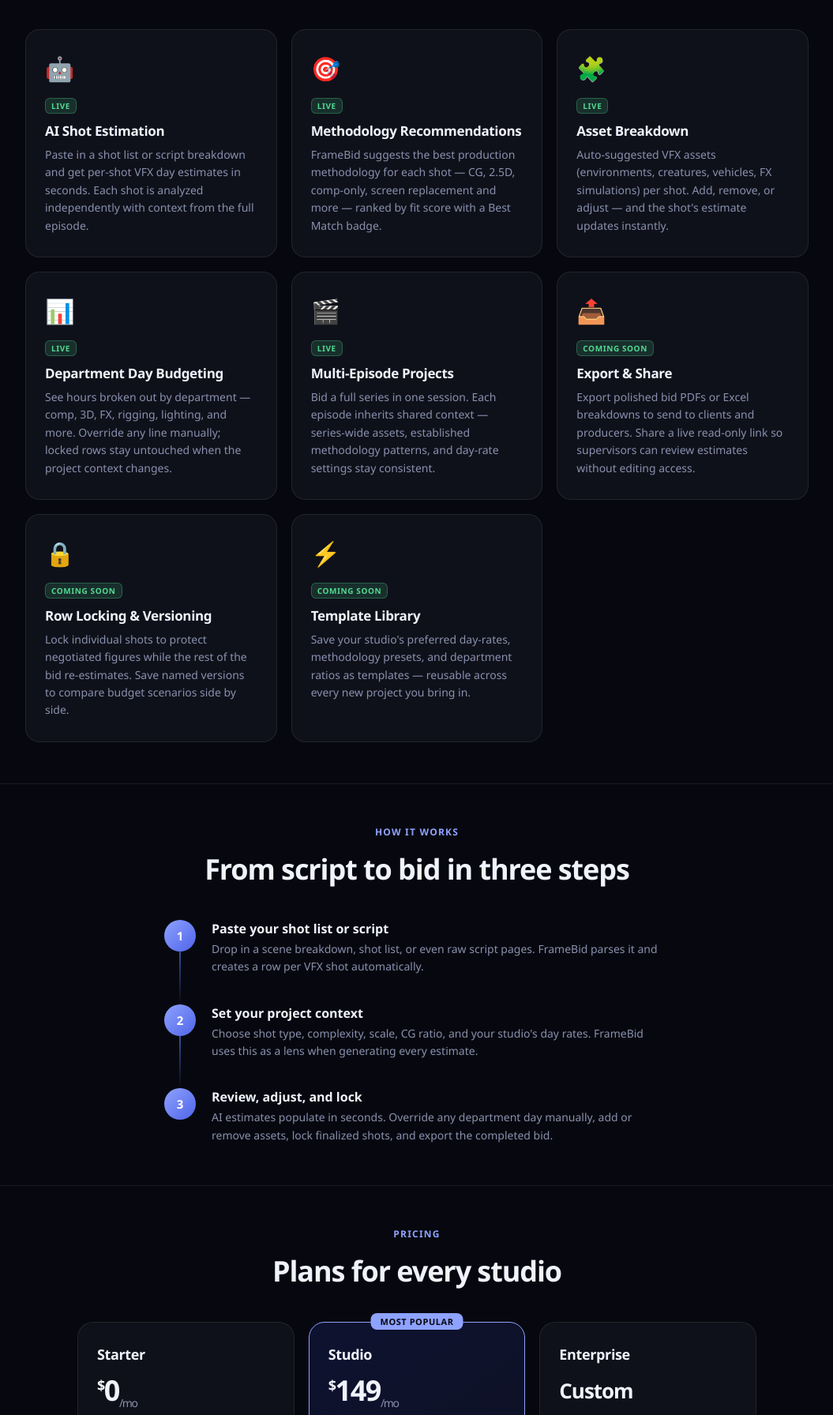
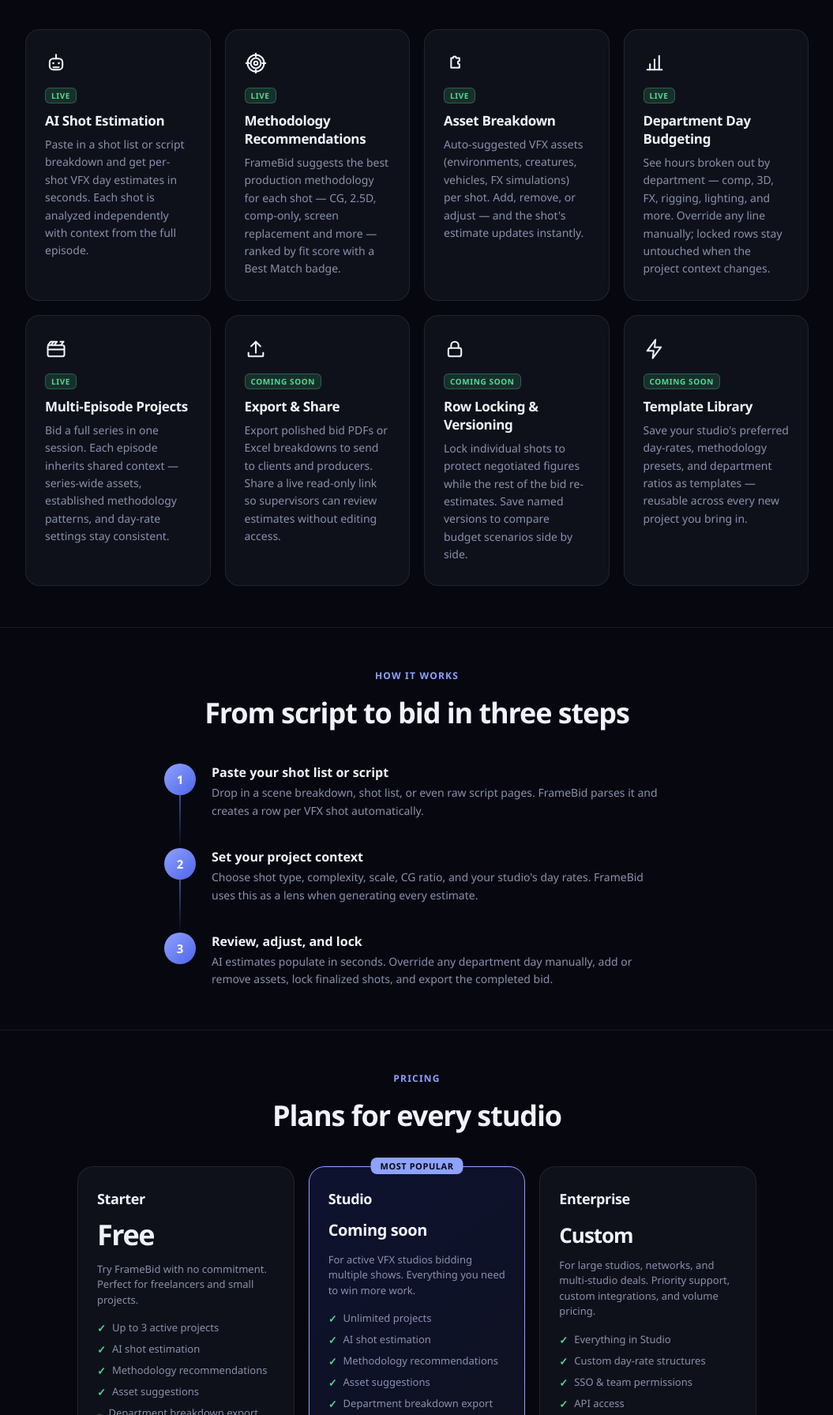
Before and after one commit to ParkerCase/vfx-estimator, a website: page frontend/conference_qr.html in a window 1280 px wide. Shown: the part 667-2459 px from the top of the page at 79% size, without its empty margins (112-1167 px from the left). Drawn offline with Linux system fonts and the light colour scheme; a script that the page names is missing.

Commit message:
update and QR

```diff
--- a/frontend/conference_qr.html
+++ b/frontend/conference_qr.html
@@ -104,8 +104,14 @@
     }
     .features-grid {
       display: grid;
-      grid-template-columns: repeat(auto-fit, minmax(280px, 1fr));
+      grid-template-columns: 1fr;
       gap: 18px;
+    }
+    @media (min-width: 600px) {
+      .features-grid { grid-template-columns: repeat(2, 1fr); }
+    }
+    @media (min-width: 900px) {
+      .features-grid { grid-template-columns: repeat(4, 1fr); }
     }
     .feat {
       background: var(--surface);
@@ -119,9 +125,16 @@
       transform: translateY(-2px);
     }
     .feat-icon {
-      font-size: 30px;
+      display: block;
       margin-bottom: 14px;
+      width: 28px;
+      height: 28px;
+      color: var(--text);
+    }
+    .feat-icon svg {
       display: block;
+      width: 28px;
+      height: 28px;
     }
     .feat h3 {
       font-size: 17px;
@@ -155,6 +168,7 @@
       gap: 0;
       max-width: 640px;
       margin: 0 auto;
+      overflow: hidden;
     }
     .step {
       display: flex;
@@ -200,10 +214,13 @@
     /* ── PRICING ── */
     .pricing-grid {
       display: grid;
-      grid-template-columns: repeat(auto-fit, minmax(260px, 1fr));
+      grid-template-columns: 1fr;
       gap: 18px;
       max-width: 860px;
       margin: 0 auto;
+    }
+    @media (min-width: 640px) {
+      .pricing-grid { grid-template-columns: repeat(3, 1fr); }
     }
     .plan {
       background: var(--surface);
@@ -245,8 +262,11 @@
       letter-spacing: -0.04em;
       line-height: 1;
     }
-    .plan-price sup { font-size: 18px; vertical-align: super; }
-    .plan-price sub { font-size: 14px; color: var(--muted); font-weight: 500; }
+    .plan-price.soon {
+      font-size: 20px;
+      letter-spacing: -0.02em;
+      line-height: 1.2;
+    }
     .plan-desc {
       font-size: 13px;
       color: var(--muted);
@@ -315,6 +335,11 @@
     }
     footer strong { color: var(--text); }
     footer a { color: var(--blue); text-decoration: none; }
+
+    @media (max-width: 479px) {
+      .hero { padding: 40px 20px 36px; }
+      .section { padding-left: 16px; padding-right: 16px; }
+    }
   </style>
 </head>
 <body>
@@ -340,56 +365,56 @@
     <div class="features-grid">
 
       <div class="feat">
-        <span class="feat-icon">🤖</span>
+        <span class="feat-icon"><svg viewBox="0 0 24 24" fill="none" stroke="currentColor" stroke-width="1.75" stroke-linecap="round" stroke-linejoin="round" aria-hidden="true"><path d="M12 7V4"/><circle cx="12" cy="3" r="1" fill="currentColor" stroke="none"/><rect x="5" y="7" width="14" height="12" rx="4"/><circle cx="9" cy="12" r="1.15" fill="currentColor" stroke="none"/><circle cx="15" cy="12" r="1.15" fill="currentColor" stroke="none"/><path d="M9 16.5h6"/></svg></span>
         <span class="badge">Live</span>
         <h3>AI Shot Estimation</h3>
         <p>Paste in a shot list or script breakdown and get per-shot VFX day estimates in seconds. Each shot is analyzed independently with context from the full episode.</p>
       </div>
 
       <div class="feat">
-        <span class="feat-icon">🎯</span>
+        <span class="feat-icon"><svg viewBox="0 0 24 24" fill="none" stroke="currentColor" stroke-width="1.75" stroke-linecap="round" aria-hidden="true"><circle cx="12" cy="12" r="9"/><circle cx="12" cy="12" r="5.5"/><circle cx="12" cy="12" r="2"/><path d="M12 1.5V5M12 19v3.5M1.5 12H5M19 12h3.5"/></svg></span>
         <span class="badge">Live</span>
         <h3>Methodology Recommendations</h3>
         <p>FrameBid suggests the best production methodology for each shot — CG, 2.5D, comp-only, screen replacement and more — ranked by fit score with a Best Match badge.</p>
       </div>
 
       <div class="feat">
-        <span class="feat-icon">🧩</span>
+        <span class="feat-icon"><svg viewBox="0 0 24 24" fill="none" stroke="currentColor" stroke-width="1.75" stroke-linejoin="round" aria-hidden="true"><path d="M8 6.5h2.1a1.7 1.7 0 0 1 3.4 0H17v3.2a1.7 1.7 0 0 0 0 3.4V17H8V6.5z"/></svg></span>
         <span class="badge">Live</span>
         <h3>Asset Breakdown</h3>
         <p>Auto-suggested VFX assets (environments, creatures, vehicles, FX simulations) per shot. Add, remove, or adjust — and the shot's estimate updates instantly.</p>
       </div>
 
       <div class="feat">
-        <span class="feat-icon">📊</span>
+        <span class="feat-icon"><svg viewBox="0 0 24 24" fill="none" stroke="currentColor" stroke-width="1.75" stroke-linecap="round" aria-hidden="true"><path d="M4 19h16"/><path d="M7 19V13"/><path d="M12 19V8"/><path d="M17 19V4"/></svg></span>
         <span class="badge">Live</span>
         <h3>Department Day Budgeting</h3>
         <p>See hours broken out by department — comp, 3D, FX, rigging, lighting, and more. Override any line manually; locked rows stay untouched when the project context changes.</p>
       </div>
 
       <div class="feat">
-        <span class="feat-icon">🎬</span>
+        <span class="feat-icon"><svg viewBox="0 0 24 24" fill="none" stroke="currentColor" stroke-width="1.75" stroke-linejoin="round" aria-hidden="true"><rect x="3" y="8" width="18" height="12" rx="2"/><path d="M3 8 6.2 4h3.4L6.4 8M9.6 4h3.4L9.8 8M16 4h4.2L17 8"/><path d="M3 12.5h18"/></svg></span>
         <span class="badge">Live</span>
         <h3>Multi-Episode Projects</h3>
         <p>Bid a full series in one session. Each episode inherits shared context — series-wide assets, established methodology patterns, and day-rate settings stay consistent.</p>
       </div>
 
       <div class="feat">
-        <span class="feat-icon">📤</span>
+        <span class="feat-icon"><svg viewBox="0 0 24 24" fill="none" stroke="currentColor" stroke-width="1.75" stroke-linecap="round" stroke-linejoin="round" aria-hidden="true"><path d="M12 16V4"/><path d="m7 9 5-5 5 5"/><path d="M4 16v3a1 1 0 0 0 1 1h14a1 1 0 0 0 1-1v-3"/></svg></span>
         <span class="badge">Coming soon</span>
         <h3>Export &amp; Share</h3>
         <p>Export polished bid PDFs or Excel breakdowns to send to clients and producers. Share a live read-only link so supervisors can review estimates without editing access.</p>
       </div>
 
       <div class="feat">
-        <span class="feat-icon">🔒</span>
+        <span class="feat-icon"><svg viewBox="0 0 24 24" fill="none" stroke="currentColor" stroke-width="1.75" stroke-linecap="round" stroke-linejoin="round" aria-hidden="true"><rect x="5" y="11" width="14" height="9" rx="2"/><path d="M8 11V8a4 4 0 0 1 8 0v3"/></svg></span>
         <span class="badge">Coming soon</span>
         <h3>Row Locking &amp; Versioning</h3>
         <p>Lock individual shots to protect negotiated figures while the rest of the bid re-estimates. Save named versions to compare budget scenarios side by side.</p>
       </div>
 
       <div class="feat">
-        <span class="feat-icon">⚡</span>
+        <span class="feat-icon"><svg viewBox="0 0 24 24" fill="none" stroke="currentColor" stroke-width="1.75" stroke-linejoin="round" aria-hidden="true"><path d="M13 2 4 14h7l-1 8 9-12h-7l1-8z"/></svg></span>
         <span class="badge">Coming soon</span>
         <h3>Template Library</h3>
         <p>Save your studio's preferred day-rates, methodology presets, and department ratios as templates — reusable across every new project you bring in.</p>
@@ -442,7 +467,7 @@
 
       <div class="plan">
         <div class="plan-name">Starter</div>
-        <div class="plan-price"><sup>$</sup>0<sub>/mo</sub></div>
+        <div class="plan-price">Free</div>
         <p class="plan-desc">Try FrameBid with no commitment. Perfect for freelancers and small projects.</p>
         <ul class="plan-feats">
           <li>Up to 3 active projects</li>
@@ -453,13 +478,13 @@
           <li class="no">Multi-episode bidding</li>
           <li class="no">Template library</li>
         </ul>
-        <a class="plan-btn" href="https://www.framebid.ai">Get started free</a>
+        <a class="plan-btn" href="https://www.framebid.ai">Request Early Access</a>
       </div>
 
       <div class="plan featured">
         <div class="plan-tag">Most Popular</div>
         <div class="plan-name">Studio</div>
-        <div class="plan-price"><sup>$</sup>149<sub>/mo</sub></div>
+        <div class="plan-price soon">Coming soon</div>
         <p class="plan-desc">For active VFX studios bidding multiple shows. Everything you need to win more work.</p>
         <ul class="plan-feats">
           <li>Unlimited projects</li>
@@ -472,7 +497,7 @@
           <li>Row locking &amp; versioning</li>
           <li>PDF &amp; Excel export</li>
         </ul>
-        <a class="plan-btn" href="https://www.framebid.ai">Start Studio trial</a>
+        <a class="plan-btn" href="https://www.framebid.ai">Request Early Access</a>
       </div>
 
       <div class="plan">
@@ -513,7 +538,8 @@
   <script src="https://cdnjs.cloudflare.com/ajax/libs/qrcodejs/1.0.0/qrcode.min.js"></script>
   <script>
     const QR_URL = "https://www.framebid.ai";
-    const opts = { text: QR_URL, width: 220, height: 220, colorDark: "#ffffff", colorLight: "#00000000" };
+    const qrSize = window.innerWidth < 480 ? 180 : 220;
+    const opts = { text: QR_URL, width: qrSize, height: qrSize, colorDark: "#ffffff", colorLight: "#00000000" };
     new QRCode(document.getElementById("qr"),  opts);
     new QRCode(document.getElementById("qr2"), opts);
   </script>
```
Also changed, not shown: frontend/landing.html (+28 -13 lines), vercel.json.
